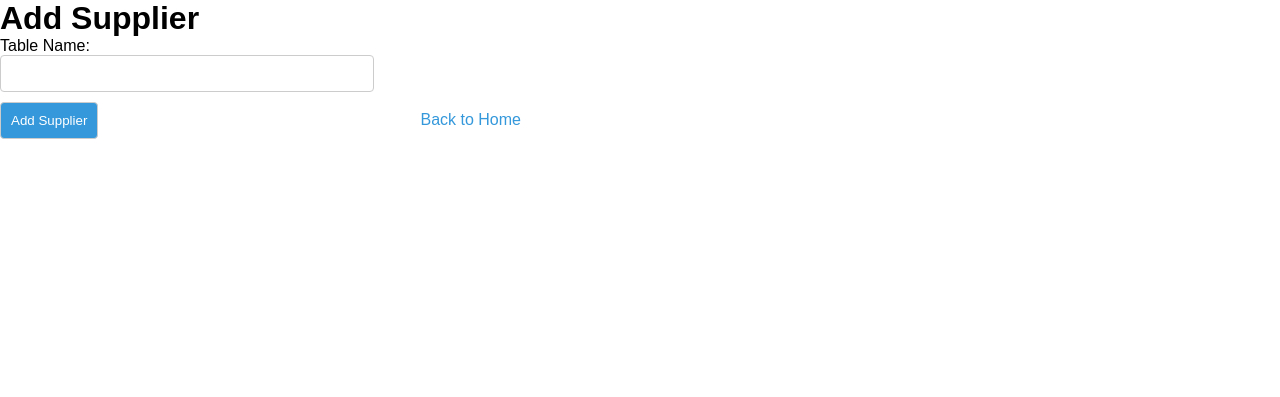
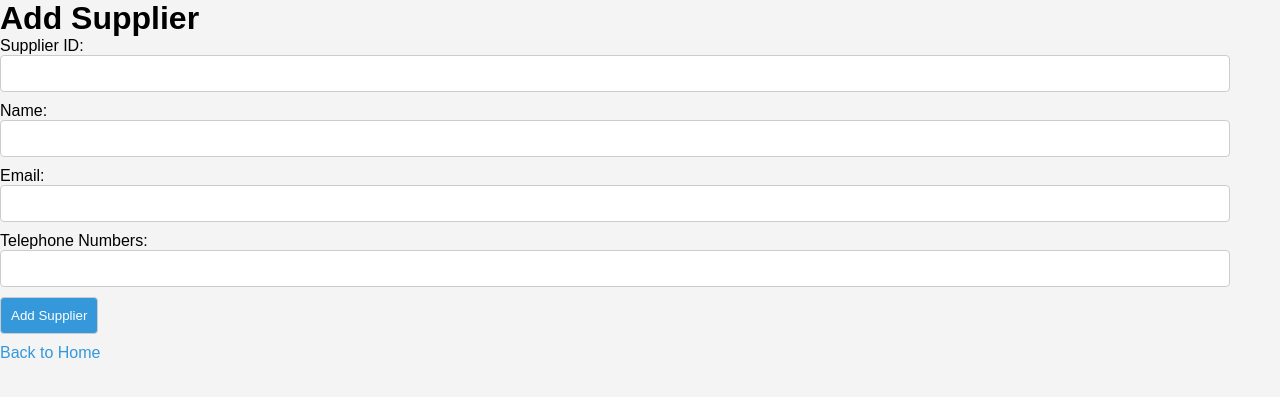
Before and after one commit to YusuffDevOps/MUC-app, a Flask app: page /add-supplier in a window 1280 px wide. Shown: the top 397 px of the page. Run offline with Flask 3, Linux system fonts and the light colour scheme; parts of the project's set-up code (start-up, migrations or seed data) failed here and were passed over; some libraries are stand-ins or nearby versions.

Commit message:
Completed all operations

```diff
--- a/main.py
+++ b/main.py
@@ -32,16 +32,23 @@ def tables():
     cur = conn.cursor(MySQLdb.cursors.DictCursor)
     if request.method == 'POST':
         #Get the submitted table name from our form
+        data = []
+        arr =[]
         table_name = request.form['name']
-        # execute query to get table elements
-        cur.execute(f"SELECT * FROM {table_name}")
-        data = cur.fetchall()
-        #Get name of columns in our corresponding table
-        cur.execute(f"SELECT column_name FROM information_schema.columns WHERE table_name = '{table_name}'")
-        columns = cur.fetchall()
-        arr =[]
-        for c in columns:
-            arr.append(c['COLUMN_NAME'])
+        if table_name == "suppliers":
+            cur.execute(f"""SELECT supplier._id, name, email, telephone.tel
+            FROM supplier, telephone WHERE supplier._id = telephone.sup_id;""")
+            data = cur.fetchall()
+            arr = ["_id", "name", "email", "tel"]
+        elif table_name == "parts":
+            cur.execute(f"SELECT * FROM {table_name}")
+            data = cur.fetchall()
+            arr = ["_id","price","description"]
+        elif table_name == "orders":
+            cur.execute("""SELECT orders.order_date, orders.sup_id, part_orders.part_id, part_orders.qty
+            FROM part_orders, orders WHERE part_orders.order_id = orders._id;""")
+            data = cur.fetchall()
+            arr =["order_date","sup_id","part_id","qty"]
         cur.close()
         conn.close()
         # return to frontend the data in table_name and the corresponding columns in table_name
@@ -91,7 +98,7 @@ def project_budget():
         #SQL query to get the recent expense
         cur.execute("""SELECT YEAR(order_date) as year, sum(price*qty)
         FROM part_orders, parts, orders
-        WHERE part_orders.part_id = parts._id AND orders._id = part_orders.order_id AND YEAR(order_date)=2023
+        WHERE part_orders.part_id = parts._id AND orders._id = part_orders.order_id AND YEAR(order_date)=2022
         GROUP BY YEAR(order_date);""")
         data = cur.fetchall()
         recent_year = data[0][0]
@@ -100,12 +107,42 @@ def project_budget():
         #Add tuple containg new year and projected expenses for the year
         for i in range (1, years+1):
             arr.append((recent_year+i, float("{:.2f}".format((recent_expense)*(total_rate)**(i)))))
+        cur.close()
+        conn.close()
         return render_template('project_budget.html', data=arr, currency=locale.currency)
 
 @app.route("/add-supplier", methods=['GET', 'POST'])
 def add_supplier():
     if request.method == "GET":
         return render_template('add_supplier.html', data=[])
+    else:
+        _id = request.form["id"]
+        name = request.form["name"]
+        email = request.form["email"]
+        numbers = request.form["numbers"].split(",")
+        conn = get_db_connection()
+        cur = conn.cursor()
+        #Check if supplier exists with _id
+        cur.execute(f"SELECT * FROM supplier WHERE _id = {_id}")
+        data = cur.fetchall()
+        #If supplier Doesn't exist
+        if data == ():
+            #Insert  into supplier relation
+            cur.execute(f"INSERT INTO supplier(_id, name, email) VALUES ({_id}, '{name}', '{email}')")
+            #Insert numbers into telephone relation
+            for number in numbers:
+                cur.execute(f"INSERT INTO telephone(sup_id, tel ) VALUES ({_id}, '{number}')")
+            conn.commit()
+            cur.execute(f"""SELECT supplier._id, name, email, telephone.tel
+            FROM supplier, telephone WHERE supplier._id = telephone.sup_id AND supplier._id={_id} ;""")
+            data = cur.fetchall()
+            print(data)
+            arr = ["_id", "name", "email", "tel"]
+            cur.close()
+            conn.close()
+            return render_template('add_supplier.html', data=data, columns=arr)
+        else:
+            return render_template('add_supplier.html', data=[], error="Supplier already exists please try different _id")
 
 
 
--- a/static/styles.css
+++ b/static/styles.css
@@ -9,7 +9,7 @@ header {
   justify-content: space-between;
   align-items: center;
   padding: 1em;
-  background-color: #1a1a1a;
+  background-color: #f4f4f4;
 }
 
 #navbar-logo {
@@ -44,7 +44,7 @@ main {
 }
 
 body {
-  background-color: white;
+  background-color: #f4f4f4;
   color: black;
   font-family: Arial, sans-serif;
 }
@@ -57,7 +57,7 @@ body {
 }
 
 .icon-item {
-  background-color: black;
+  background-color: #f0f8ff;
   border-radius: 10px;
   margin: 1em;
   padding: 1em;
@@ -74,7 +74,7 @@ footer {
   text-align: center;
   margin-top: 50px;
   padding: 1em;
-  background-color: black;
+  background-color: #f4f4f4;
   position: absolute;
   bottom: 0;
   width: 100%;
@@ -143,6 +143,7 @@ tr:nth-child(even) {
 
 /* Input styles */
 input[type="text"],
+input[type="email"],
 input[type="submit"] {
   border: 1px solid #ccc;
   border-radius: 4px;
@@ -150,6 +151,7 @@ input[type="submit"] {
   margin-bottom: 10px;
 }
 
+input[type="email"],
 input[type="text"] {
   width: calc(100% - 22px);
   /* Adjust width considering padding and border */
--- a/templates/add_supplier.html
+++ b/templates/add_supplier.html
@@ -9,28 +9,38 @@
 
 <body>
   <h1>Add Supplier</h1>
+  {%if error%}
+  <h1 style="color: red;">{{error}}</h1>
+  {% endif %}
   <form action="/add-supplier" method="post">
-        Table Name: <input type="text" name="name">
+    <label for="id">Supplier ID:</label>
+    <input type="text" name="id">
+    <label for="name">Name:</label>
+    <input type="text" name="name">
+    <label for="email"> Email:</label>
+    <input type="email" name="email">
+    <label for="numbers">Telephone Numbers:</label>
+    <input type="text" name="numbers">
     <input type="submit" value="Add Supplier">
   </form>
   <a href="/">Back to Home</a>
 
 
-    <!-- <table>
+  <table>
     <tr>
       {% for column in columns %}
-    <th>{{column.capitalize()}}</th>
+      <th>{{ column.capitalize() }}</th>
       {% endfor %}
     </tr>
     {% for row in data %}
     <tr>
-      {% for column in columns %}
-    <td>{{row[column]}}</td>
-      {% endfor %}
+      <td>{{ row[0] }}</td>
+      <td>{{ row[1] }}</td>
+      <td>{{ row[2] }}</td>
+      <td>{{ row[3] }}</td>
     </tr>
     {% endfor %}
-
-</table> -->
+  </table>
 
 </body>
 
```
Lines whose indentation alone changed are shown as unchanged.
